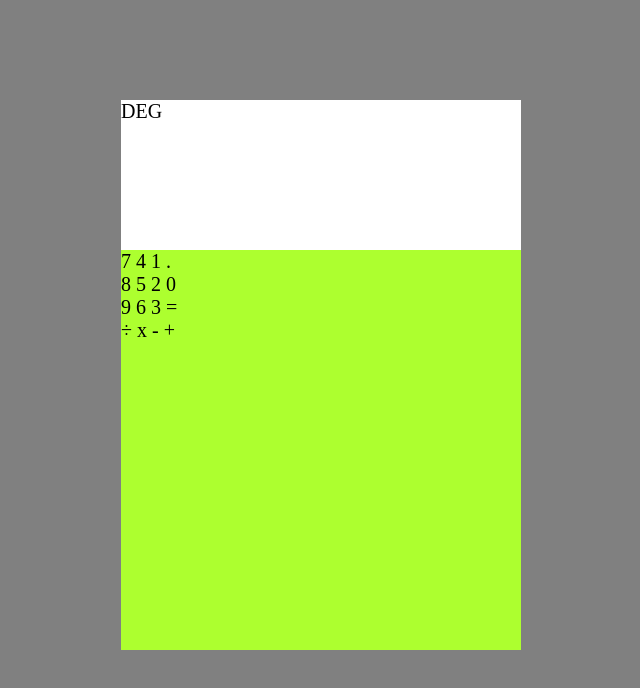
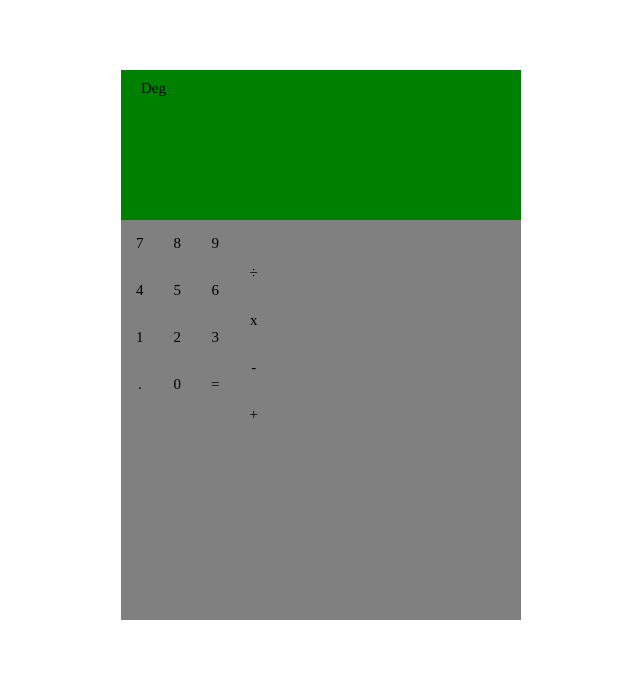
Before and after one commit to Celestin4/Javascrip-Calculator-, a plain HTML site: page index.html in a window 1280 px wide. Shown: the whole page, without its empty margins (319-959 px from the left). Drawn offline with Linux system fonts and the light colour scheme.

Commit message:
modification

```diff
--- a/index.html
+++ b/index.html
@@ -9,7 +9,7 @@
 <body>
     <main class="calculator">
         <div class="upperPart">
-            <span class="unit">DEG</span>
+            <span class="unit">Deg</span>
             <section class="screen">
                 <div class="input"></div>
                 <div class="result"></div>
--- a/style.css
+++ b/style.css
@@ -1,28 +1,46 @@
 * {
+    margin: 0;
     padding: 0;
-    margin: 0;
     box-sizing: border-box;
 }
-
 html {
-    background-color: grey;
-    font-size: 20px;
     font-family: 'Times New Roman', Times, serif;
+    font-size: 15px;
+}
+.calculator {
+    width: 400px;
+    height: auto;
+    margin: 70px auto;
+    background-color: bisque;
+}
+.upperPart {
+    height: 150px;
+    background-color: green;
+    position: relative;
+}
+.upperPart .unit {
+    position: absolute;
+    top: 10px;
+    left: 20px;
 }
 
-main {
-    width: 400px;
-    height: auto;
-    background-color: aqua;
-    margin: 100px auto;
+.buttonsPart{
+    height: 400px;
+    background-color: gray;
 }
-
-.upperPart {
-    height: 150px;
-    background-color: white;
+.buttonsPart section {
+    float: left;
+    display: flex;
 }
-
-.buttonsPart {
-    height: 400px;
-    background-color: greenyellow;
+.keys .column {
+    display: flex;
+    flex-grow: 1;
 }
+.keys .column, .operators {
+    flex-direction: column;
+    justify-content: center;
+    align-items: center;
+}
+.keys .column span, .operators span {
+    padding: 15px;
+}
```
Also changed, not shown: Untitled-1.html (added, +9 -0 lines), Untitled-1.txt (added).
